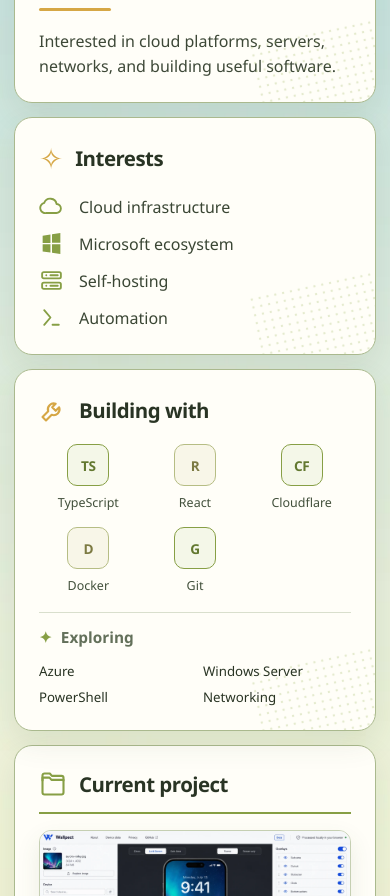
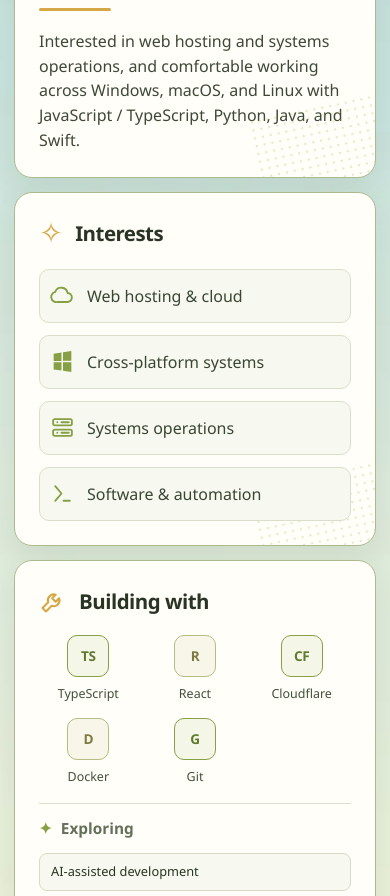
Before and after one commit to kyeunga25/kyeunga25.github.io, a plain HTML site: page index.html in a window 390 px wide. Shown: the part 197-1093 px from the top of the page. Drawn offline with Linux system fonts and the light colour scheme.

Commit message:
feat: refine profile content and responsive grids

```diff
--- a/index.html
+++ b/index.html
@@ -11,13 +11,13 @@
     <meta property="og:title" content="Ken Yeung" />
     <meta
       property="og:description"
-      content="A small personal dashboard about cloud infrastructure, self-hosting, automation, and useful software."
+      content="A small dashboard about web hosting, cross-platform systems, software, and AI-assisted development."
     />
     <meta property="og:type" content="website" />
     <meta property="og:url" content="https://k-y.cc/" />
     <title>Ken Yeung</title>
     <link rel="icon" href="assets/favicon.svg" type="image/svg+xml" />
-    <link rel="stylesheet" href="styles.css" />
+    <link rel="stylesheet" href="styles.css?v=20260716" />
   </head>
   <body>
     <a class="skip-link" href="#main-content">Skip to content</a>
@@ -42,8 +42,9 @@
           <h1 id="intro-title">Ken Yeung</h1>
           <div class="accent-rule" aria-hidden="true"></div>
           <p>
-            Interested in cloud platforms, servers, networks, and building
-            useful software.
+            Interested in web hosting and systems operations, and comfortable
+            working across Windows, macOS, and Linux with JavaScript / TypeScript,
+            Python, Java, and Swift.
           </p>
         </section>
 
@@ -58,13 +59,13 @@
               <svg viewBox="0 0 24 24" aria-hidden="true">
                 <path d="M7.4 18.2h9.1a4.3 4.3 0 0 0 .4-8.6A6.2 6.2 0 0 0 5 8.5a4.9 4.9 0 0 0 2.4 9.7Z" />
               </svg>
-              <span>Cloud infrastructure</span>
+              <span>Web hosting &amp; cloud</span>
             </li>
             <li>
               <svg viewBox="0 0 24 24" aria-hidden="true">
                 <path d="M3.5 4.5 11 3.4v8H3.5Zm9 6.7V3.1l8-1.1v9.2Zm-9 1.5H11v8l-7.5-1.1Zm9 0h8V22l-8-1.1Z" />
               </svg>
-              <span>Microsoft ecosystem</span>
+              <span>Cross-platform systems</span>
             </li>
             <li>
               <svg viewBox="0 0 24 24" aria-hidden="true">
@@ -72,13 +73,13 @@
                 <rect x="3" y="14" width="18" height="6" rx="1.5" />
                 <path d="M7 7h.01M7 17h.01M11 7h7M11 17h7" />
               </svg>
-              <span>Self-hosting</span>
+              <span>Systems operations</span>
             </li>
             <li>
               <svg viewBox="0 0 24 24" aria-hidden="true">
                 <path d="m5 5 6 7-6 7M13 19h6" />
               </svg>
-              <span>Automation</span>
+              <span>Software &amp; automation</span>
             </li>
           </ul>
         </section>
@@ -156,10 +157,12 @@
           <div class="exploring-block">
             <h3><span aria-hidden="true">✦</span> Exploring</h3>
             <ul>
-              <li>Azure</li>
-              <li>Windows Server</li>
-              <li>PowerShell</li>
-              <li>Networking</li>
+              <li>AI-assisted development</li>
+              <li>Codex workflows</li>
+              <li>Local dev environments</li>
+              <li>Windows Server &amp; Azure</li>
+              <li>Systems integration</li>
+              <li>Reliability &amp; operations</li>
             </ul>
           </div>
         </section>
--- a/styles.css
+++ b/styles.css
@@ -332,16 +332,23 @@ svg {
   position: relative;
   z-index: 1;
   display: grid;
+  grid-template-columns: repeat(2, minmax(0, 1fr));
   gap: 12px;
   margin-top: 20px;
 }
 
 .interest-list li {
   display: flex;
+  min-height: 54px;
+  padding: 8px 10px;
   align-items: center;
-  gap: 15px;
+  gap: 12px;
+  border: 1px solid #d9dfcd;
+  border-radius: 10px;
   color: #3a4634;
+  background: #f7f9f0;
   font-size: 1rem;
+  line-height: 1.25;
 }
 
 .interest-list svg {
@@ -556,23 +563,21 @@ svg {
 }
 
 .exploring-block ul {
-  display: flex;
-  flex-wrap: wrap;
-  gap: 8px 0;
-  font-size: 0.83rem;
+  display: grid;
+  grid-template-columns: repeat(2, minmax(0, 1fr));
+  gap: 8px;
+  font-size: 0.8rem;
 }
 
 .exploring-block li {
-  padding: 0 12px;
-  border-right: 1px solid #d3dcc5;
-}
-
-.exploring-block li:first-child {
-  padding-left: 0;
-}
-
-.exploring-block li:last-child {
-  border-right: 0;
+  display: flex;
+  min-height: 36px;
+  padding: 7px 10px;
+  align-items: center;
+  border: 1px solid #d3dcc5;
+  border-radius: 8px;
+  background: #f7f9f0;
+  line-height: 1.2;
 }
 
 .elsewhere-panel {
@@ -765,19 +770,21 @@ svg {
 
   .interest-list {
     grid-template-columns: repeat(2, minmax(0, 1fr));
-    gap: 7px 18px;
-    margin-top: 10px;
+    gap: 6px;
+    margin-top: 8px;
   }
 
   .interest-list li {
-    gap: 11px;
-    font-size: 0.88rem;
+    min-height: 35px;
+    padding: 3px 7px;
+    gap: 8px;
+    font-size: 0.78rem;
   }
 
   .interest-list svg {
-    width: 21px;
-    height: 21px;
-    flex-basis: 21px;
+    width: 18px;
+    height: 18px;
+    flex-basis: 18px;
   }
 
   .project-panel {
@@ -851,7 +858,13 @@ svg {
   }
 
   .exploring-block ul {
-    font-size: 0.72rem;
+    gap: 5px;
+    font-size: 0.68rem;
+  }
+
+  .exploring-block li {
+    min-height: 29px;
+    padding: 4px 7px;
   }
 
   .elsewhere-panel {
@@ -1002,15 +1015,19 @@ svg {
   }
 
   .exploring-block ul {
-    display: grid;
-    grid-template-columns: 1fr 1fr;
-    gap: 8px 16px;
+    grid-template-columns: 1fr;
+    gap: 8px;
   }
 
   .exploring-block li,
   .exploring-block li:first-child {
-    padding: 0;
-    border: 0;
+    min-height: 38px;
+    padding: 9px 11px;
+    border: 1px solid #d3dcc5;
+  }
+
+  .interest-list {
+    grid-template-columns: 1fr;
   }
 
   .project-actions {
```
